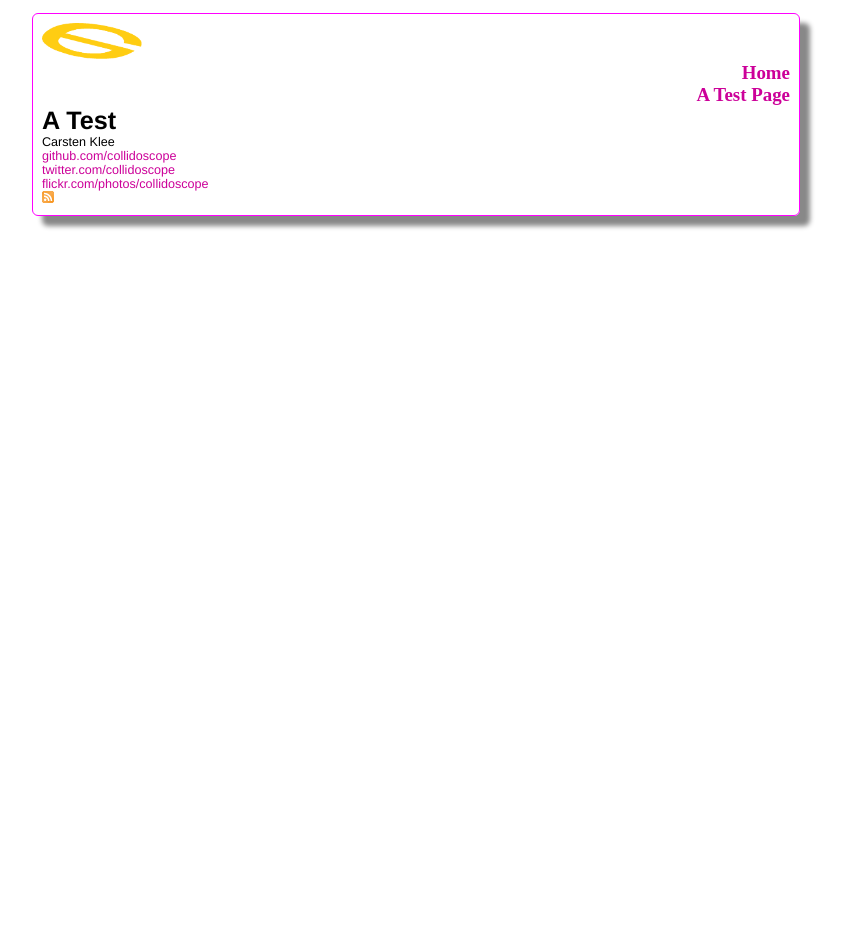
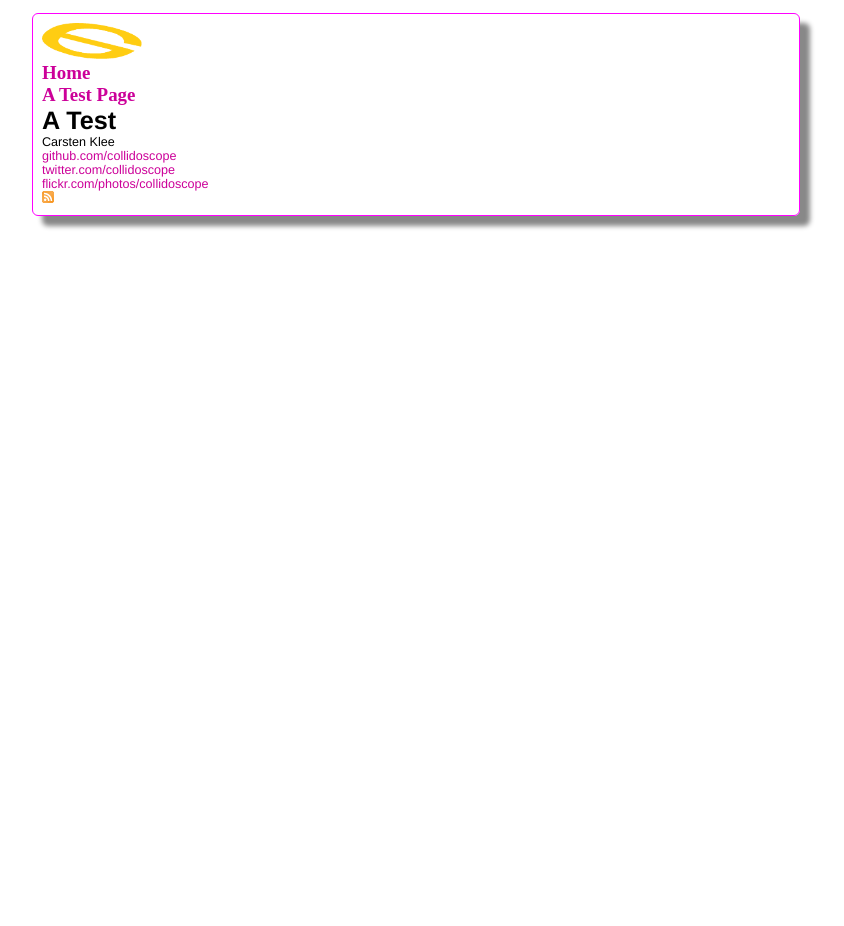
Before and after one commit to collidoscope/collidoscope.github.com, a Jekyll site: the page built from test/test.md, in a window 1280 px wide. Shown: the whole page, without its empty margins (224-1068 px from the left). Built offline with Jekyll 4.4.1, drawn with Linux system fonts in a browser that asks for light colours; some web fonts are replaced; Markdown is read by kramdown in place of the engine named in the settings.

Commit message:
Updated css/screen.css

```diff
--- a/css/screen.css
+++ b/css/screen.css
@@ -46,7 +46,7 @@ font-family: naviFont;
 src: url('http://fonts.googleapis.com/css?family=Cedarville+Cursive');
 }
 #nav_ul{list-style-type:none;}
-.nav_li, .nav_li_active{float:right;}
+.nav_li, .nav_li_active{float:left;}
 a.nav_a {font-family: 'Cedarville Cursive', cursive;font-size:1.5em;font-weight:bold;}
 
 /*****************************************************************************/
```
